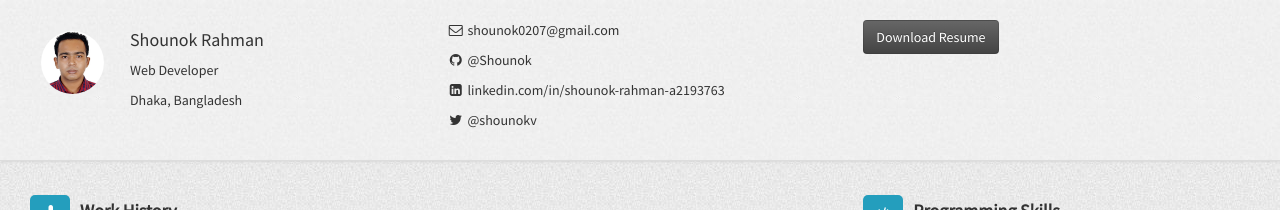
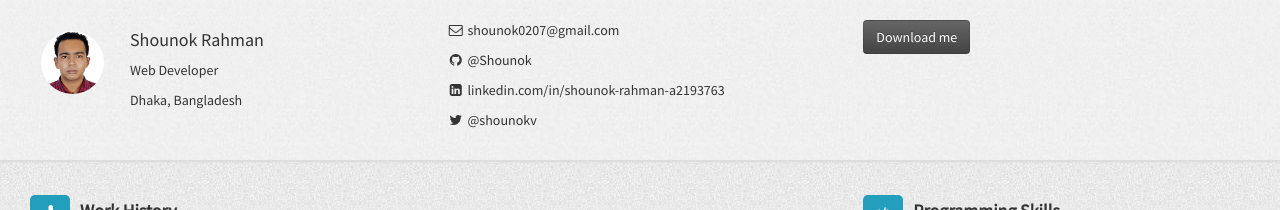
Before and after one commit to Shounok/Shounok.github.io, a Jekyll site: the page built from index.html, in a window 1280 px wide. Shown: the top 210 px of the page. Built offline with Jekyll 4.4.1, drawn with Linux system fonts in a browser that asks for light colours; nearby versions of some CDN libraries.

Commit message:
Update header.html

```diff
--- a/_includes/header.html
+++ b/_includes/header.html
@@ -15,7 +15,8 @@
                 <p><i class="fa fa-twitter fa-fw"></i> <a href="//twitter.com/{{ site.author.twitter }}" target="_blank">  @{{ site.author.twitter }} </a></p>
             </div>
             <div class="col-sm-4 visible-md-block visible-lg-block">
-                <a href="{{ site.url }}/downloads/SampleText.txt" class="btn btn-dark" download="{{ site.url }}/downloads/SampleText.txt"><i class="icon-file icon-white"></i>Download Resume</a>
+                <!-- <a href="{{ site.url }}/downloads/SampleText.txt" class="btn btn-dark" download="{{ site.url }}/downloads/SampleText.txt"><i class="icon-file icon-white"></i>Download Resume</a> -->
+                <button name="button" class="btn btn-dark" onclick="{{ site.url }}/downloads/SampleText.txt">Download me</button>
             </div>
         </div>
     </div>
```
